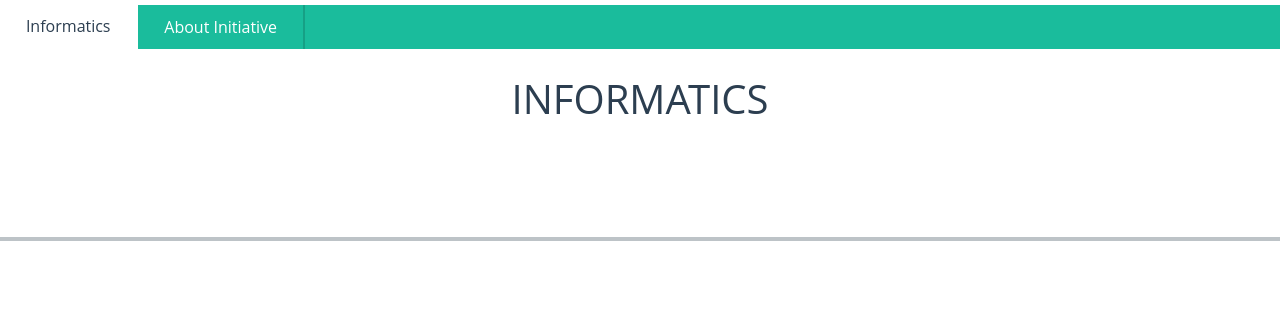
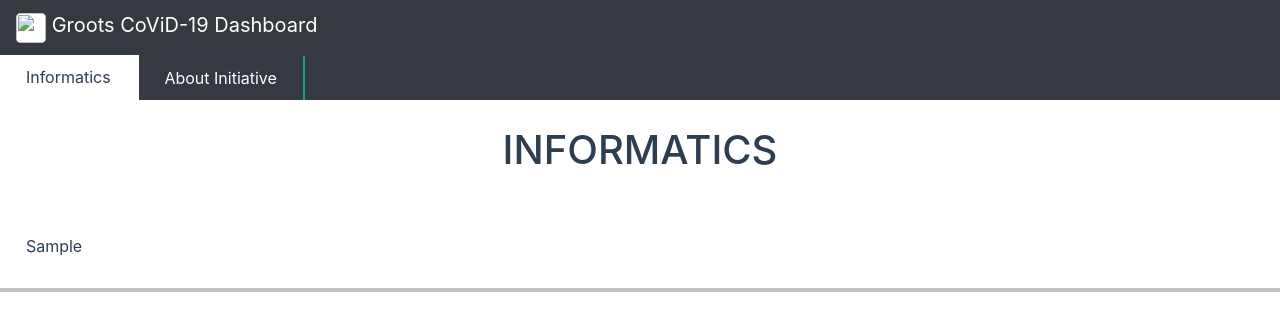
Before and after one commit to alphakilo7/covid19-dashboard-india, a Django app: template templates/index.html in a window 1280 px wide. Shown: the top 331 px of the page. Run offline with Django 3.2, Linux system fonts and the light colour scheme; the template is opened without the code that fills it: most values are stand-ins (such as "Sample title", 1, 10 or a date in 2020); some libraries are stand-ins or nearby versions.

Commit message:
update table

```diff
--- a/templates/base.html
+++ b/templates/base.html
@@ -10,7 +10,7 @@
 			box-sizing: border-box;
 		}
 		body {
-			font-family: "Open Sans";
+			/*font-family: "Open Sans";*/
 			/*background: #2c3e50;
 			color: #ecf0f1;*/
 			line-height: 1.618em;
@@ -21,8 +21,8 @@
 		}
 		.tabs {
 			position: relative;
-			margin-top: 5px;
-			background: #1abc9c;
+			margin: 0;
+			background: #343a40;
 			height: 14.75rem;
 		}
 		.tabs::before,
@@ -45,7 +45,7 @@
 			line-height: 2.75em;
 			height: 3em;
 			padding: 0 1.618em;
-			background: #1abc9c;
+			background: #343a40;
 			border-right: 0.125rem solid #16a085;
 			color: #fff;
 			cursor: pointer;
@@ -58,7 +58,8 @@
 		}
 		.tab-content {
 			width: 100%;
-			height: 12rem;
+			min-height: 12rem;
+			height: auto;
 			position: absolute;
 			z-index: 1;
 			top: 2.75em;
@@ -84,9 +85,18 @@
 			opacity: 1;
 			transition: all 0.35s;
 		}
+		{% block style %}
+		{% endblock style %}
 		</style>
 	</head>
 	<body>
+	<!-- Image and text -->
+	<nav class="navbar navbar-dark bg-dark">
+		<a class="navbar-brand" href="#">
+			<img src="https://www.groots.in/images/favicon192x192.png" style="background-color: white; border-radius: 5px;"  width="30" height="30" class="d-inline-block align-top" alt="">
+			Groots CoViD-19 Dashboard
+		</a>
+	</nav>
 	<div class="wrapper">
 		<div class="tabs">
 			<div class="tab">
--- a/templates/index.html
+++ b/templates/index.html
@@ -2,12 +2,35 @@
 {% block title %}
 	Groots' Coronavirus Dashboard
 {% endblock title %}
+
+{% block style %}
+.tableu {
+  border: 1px solid #343a40;
+  box-shadow: 0px 0px 10px 2px grey;
+}
+.tableu-head {
+  background-color: #343a40;
+  color: #ffffff;
+  height: 11px;
+}
+.tableu-head th {
+  padding-left: 13px;
+  padding-right: 10px;
+}
+.tableu td {
+  padding: 3px;
+}
+{% endblock style %}
 
 {% block tab_home_label %}Informatics{% endblock tab_home_label %}
 {% block tab_home %}
 <center>
 	<h1>INFORMATICS</h1>
 </center>
+<br><br>
+{% autoescape off %}
+{{ data_table }}
+{% endautoescape %}
 {% endblock tab_home %}
 
 {% block tab_about_label %}About Initiative{% endblock tab_about_label %}
```
